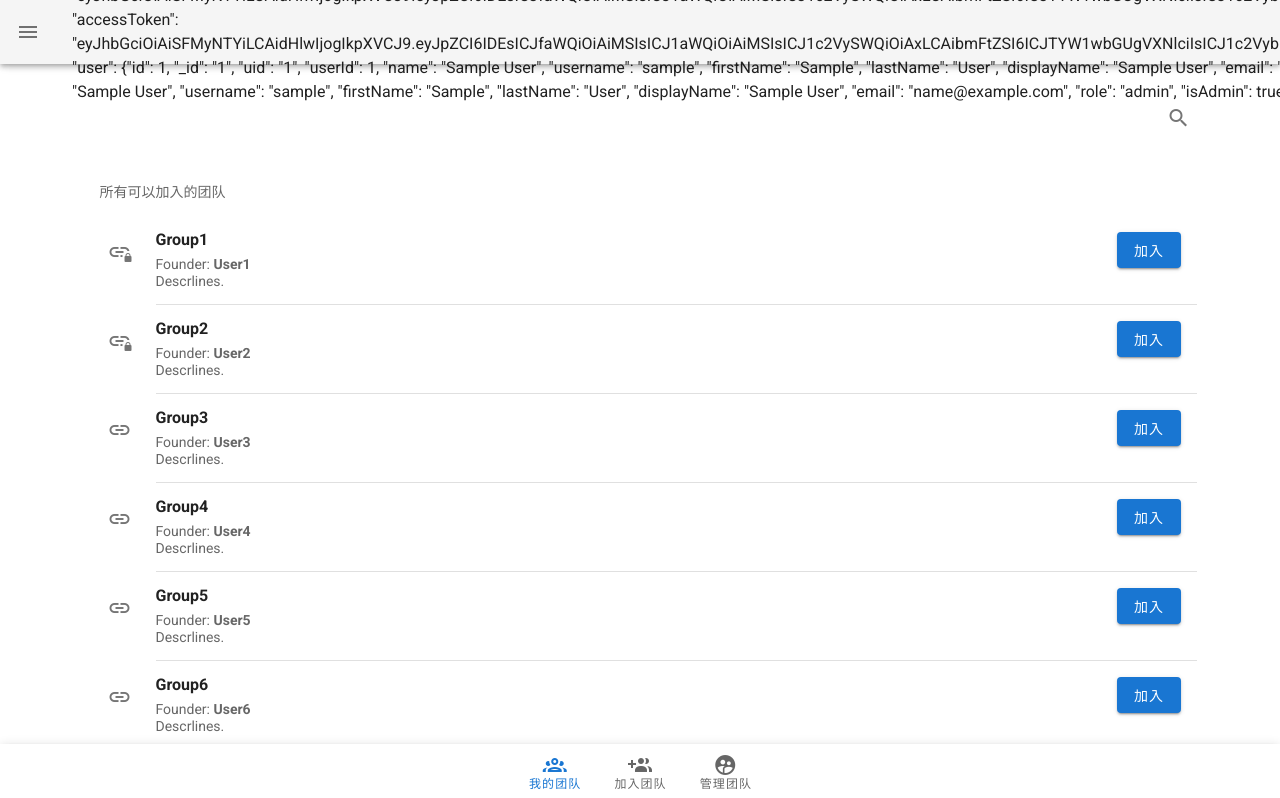
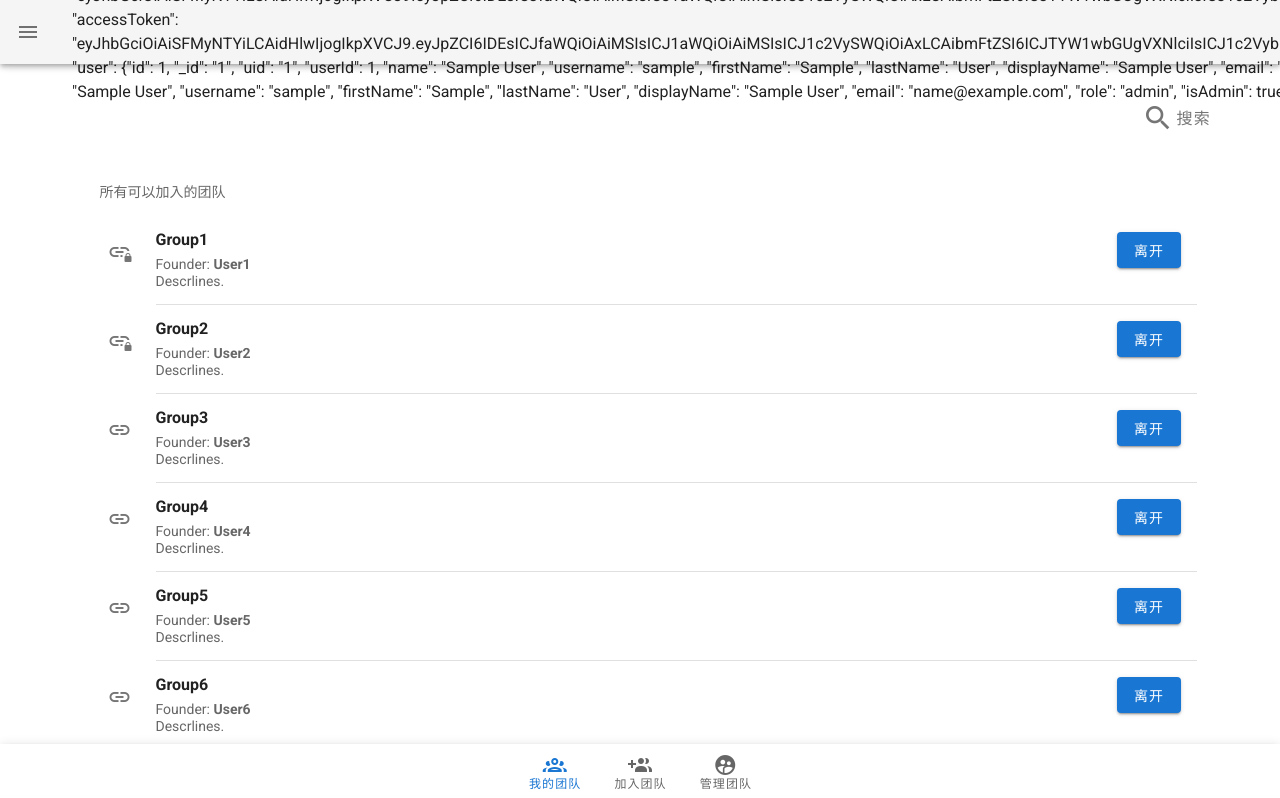
Before and after one commit to zhangyitonggg/ASEPT, a Vue app in the folder frontend_by_aostl/: page /groups in a window 1280 px wide. Shown: the top 798 px of the page. Built offline with nearby package versions, Linux system fonts and the light colour scheme; sample sign-in values are in the browser's storage.

Commit message:
实现我的团队，可退出

```diff
--- a/frontend_by_aostl/src/components/MyGroups.vue
+++ b/frontend_by_aostl/src/components/MyGroups.vue
@@ -1,133 +1,100 @@
-<!-- <template>
-    <div class="scrollable-container">
+<template>
+  <div>
     <v-container fluid>
-      <v-data-iterator
-        :items="items"
-        :items-per-page.sync="itemsPerPage"
-        :page.sync="page"
-        :search="search"
-        :sort-by="sortBy.toLowerCase()"
-        :sort-desc="sortDesc"
-        hide-default-footer
+        <v-col>
+          <searchbar />
+        </v-col>
+        <v-col>
+          <v-list three-line>
+            <template v-for="(item, index) in items">
+              <v-subheader
+                v-if="item.header"
+                :key="item.header"
+                v-text="item.header"
+              ></v-subheader>
+              <v-divider
+                v-else-if="item.divider"
+                :key="index"
+                :inset="item.inset"
+              ></v-divider>
+              <v-list-item
+                v-else-if="item.name"
+                :key="item.name"
               >
-        <template v-slot:header>
-          <v-toolbar
-            dark
-            color="#667"
-            class="mb-1"
+                <v-list-item-avatar>
+                  <v-icon> {{ item.locked ? "mdi-link-lock" : "mdi-link"}}</v-icon>
+                </v-list-item-avatar>
+                <v-list-item-content>
+                  <v-list-item-title>
+                    <h4>
+                      {{ item.name }}
+                    </h4>
+                  </v-list-item-title>
+                  <v-list-item-subtitle>
+                    Founder:
+                    <strong>
+                      {{ item.founder }}
+                    </strong>
+                    <br>
+                      {{ item.description }}
+                  </v-list-item-subtitle>
+                </v-list-item-content>
+                <v-list-item-action>
+                  <v-btn
+                    color="primary"
+                    @click="leave(item)"
+                  > 离开 </v-btn>
+                </v-list-item-action>
+
+              </v-list-item>
+            </template>
+          </v-list>
+        </v-col>
+    </v-container>
+    <v-row justify="center">
+      <v-dialog
+        v-model="dialog"
+        max-width="290"
       >
-            <v-icon>mdi-account-group-outline</v-icon>
-
-            <span class="header-title">&nbsp&nbsp挑选你喜欢的群聊吧</span>
-            <v-text-field
-              v-model="search"
-              clearable
-              flat
-              solo-inverted
-              hide-details
-              prepend-inner-icon="mdi-magnify"
-              label="Search"
-            ></v-text-field>
-            <template v-if="$vuetify.breakpoint.mdAndUp">
-              <v-spacer></v-spacer>
-              <v-select
-                v-model="sortBy"
-                flat
-                solo-inverted
-                hide-details
-                :items="keys"
-                prepend-inner-icon="mdi-magnify"
-                label="Sort by"
-              ></v-select>
-              <v-spacer></v-spacer>
-            </template>
-          </v-toolbar>
-        </template>
-
-        <template v-slot:default="props">
-          <v-row>
-            <v-col
-              v-for="item in props.items"
-              :key="item.gid"
-              cols="12"
-              sm="12"
-              md="12"
-              lg="12  "
-            >
-              <v-card class="item-card">
-                <v-card-title class="subheading font-weight-bold">
-                  {{ item.name }}
-                  <v-spacer></v-spacer>
-                  <v-btn small color="#779" class="apply-button" @click="applyJoin(item)">
-                    申请加入
-                  </v-btn>
+        <v-card>
+          <v-card-title class="text-h7">
+            确定要离开 {{curItem.name}} 吗？
           </v-card-title>
 
-                <v-divider></v-divider>
-
-                <v-list dense>
-                  <v-list-item
-                    v-for="(key, index) in filteredKeys"
-                    :key="index"
-                  >
-                    <v-list-item-content :class="{ 'blue--text': sortBy === key }">
-                      {{ key }}:
-                    </v-list-item-content>
-                    <v-list-item-content
-                      class="align-end"
-                      :class="{ 'blue--text': sortBy === key }"
-                    >
-                      <span class="description-text">
-                        {{ item[key.toLowerCase()] }}
-                      </span>
-                    </v-list-item-content>
-                  </v-list-item>
-                </v-list>
-              </v-card>
-            </v-col>
-          </v-row>
-        </template>
-
-        <template v-slot:footer>
-          <v-row
-            class="mt-2"
-            align="center"
-            justify="center"
-          >
-            <span class="pagination-info mr-4 grey--text">Page {{ page }} of {{ numberOfPages }}</span>
-
+           <v-card-actions>
             <v-spacer></v-spacer>
 
             <v-btn
-              fab
-              dark
-              color="#889"
-              class="mr-1 elevation-0"
-              @click="formerPage"
+              color="green darken-1"
+              text
+              @click="handleAboutClick(false)"
             >
-              <v-icon>mdi-chevron-left</v-icon>
+              取消
             </v-btn>
+
             <v-btn
-              fab
-              dark
-              color="#889"
-              class="ml-1 elevation-0"
-              @click="nextPage"
+              color="red darken-1"
+              text
+              @click="handleAboutClick(true)"
             >
-              <v-icon>mdi-chevron-right</v-icon>
+              确定
             </v-btn>
+          </v-card-actions>
+        </v-card>
+      </v-dialog>
     </v-row>
-        </template>
-      </v-data-iterator>
-    </v-container>
   </div>
 </template>
 
 <script>
+import searchbar from './SearchBar.vue'
+
 export default {
   data () {
     return {
       itemsPerPageArray: [4, 8, 12],
+      dialog: false,
+      curItem: {},
       search: '',
       filter: {},
       sortDesc: false,
@@ -139,65 +106,85 @@
         'description',
       ],
       items: [
+        { header: '所有可以加入的团队' },
         {
           name: 'Group1',
           founder: 'User1',
           description: 'Descrlines.',
           gid: 'xxx1',
+          locked: true,
         },
+        { divider: true, inset: true },
         {
           name: 'Group2',
           founder: 'User2',
           description: 'Descrlines.',
           gid: 'xxx2',
+          locked: true,
         },
+        { divider: true, inset: true },
         {
           name: 'Group3',
           founder: 'User3',
           description: 'Descrlines.',
           gid: 'xxx3',
+          locked: false,
         },
+        { divider: true, inset: true },
         {
           name: 'Group4',
           founder: 'User4',
           description: 'Descrlines.',
           gid: 'xxx4',
+          locked: false,
         },
+        { divider: true, inset: true },
         {
           name: 'Group5',
           founder: 'User5',
           description: 'Descrlines.',
           gid: 'xxx5',
+          locked: false,
         },
+        { divider: true, inset: true },
         {
           name: 'Group6',
           founder: 'User6',
           description: 'Descrlines.',
           gid: 'xxx6',
+          locked: false,
         },
+        { divider: true, inset: true },
         {
           name: 'Group7',
           founder: 'User7',
           description: 'Description of Group7 that is long enough to wrap onto multiple lines.',
           gid: 'xxx7',
+          locked: false,
         },
+        { divider: true, inset: true },
         {
           name: 'Group8',
           founder: 'User8',
           description: 'Descrlines.',
           gid: 'xxx8',
+          locked: false,
         },
+        { divider: true, inset: true },
         {
           name: 'Group9',
           founder: 'User9',
           description: 'Description of Group9 that is long enough to wrap onto multiple lines.',
           gid: 'xxx9',
+          locked: false,
         },
+        { divider: true, inset: true },
         {
           name: 'Group10',
           founder: 'User10',
           description: 'Another description that should also wrap onto multiple lines.',
           gid: 'xxx10',
+          locked: false,
         }
       ],
     }
@@ -220,11 +207,26 @@
     updateItemsPerPage (number) {
       this.itemsPerPage = number
     },
-      applyJoin(item) {
-        // 在这里添加处理申请加入逻辑的代码
-        alert(`申请加入 ${item.name}`);
+    leave(item) {
+      this.curItem = item;
+      this.dialog = true;
+    },
+    handleAboutClick(flag) {
+      console.log(flag);
+      this.dialog = false
+      if (flag) {
+        alert(`你选择了离开 ${this.curItem.name}`);
+        // 使用 splice 方法从 items 中移除 curItem
+        const index = this.items.findIndex(item => item.gid === this.curItem.gid);
+        if (index !== -1) {
+          this.items.splice(index, 1);
+        }
+      }
     },
   },
+  components: {
+    searchbar
+  }
 }
 </script>
 
@@ -269,4 +271,4 @@
   top: 15px;
   right: 20px;
 }
-</style> -->
+</style>
--- a/frontend_by_aostl/src/components/SearchBar.vue
+++ b/frontend_by_aostl/src/components/SearchBar.vue
@@ -1,7 +1,8 @@
 <template>
   <div class="expandable-search">
     <v-btn icon @click="toggleSearch" v-show="!showSearch">
-      <v-icon>mdi-magnify</v-icon>
+      <v-icon style="font-size: 32px;">mdi-magnify</v-icon>
+      <span style="font-size:16px;margin-bottom:3%;">&nbsp;搜索</span>
     </v-btn>
       <v-text-field
         v-if="showSearch"
@@ -48,4 +49,5 @@ export default {
 .search-input {
   width: 250px; /* Define your desired width */
 }
+
 </style>
--- a/frontend_by_aostl/src/views/GroupView.vue
+++ b/frontend_by_aostl/src/views/GroupView.vue
@@ -59,7 +59,7 @@ export default {
         case 'manage':
           return 'GroupCreated';
         default:
-          return 'EnterGroup';
+          return 'MyGroups';
       }
     }
   },
```
Also changed, not shown: frontend_by_aostl/src/components/EnterGroup.vue (+0 -267 lines). Lines whose indentation alone changed are shown as unchanged.
